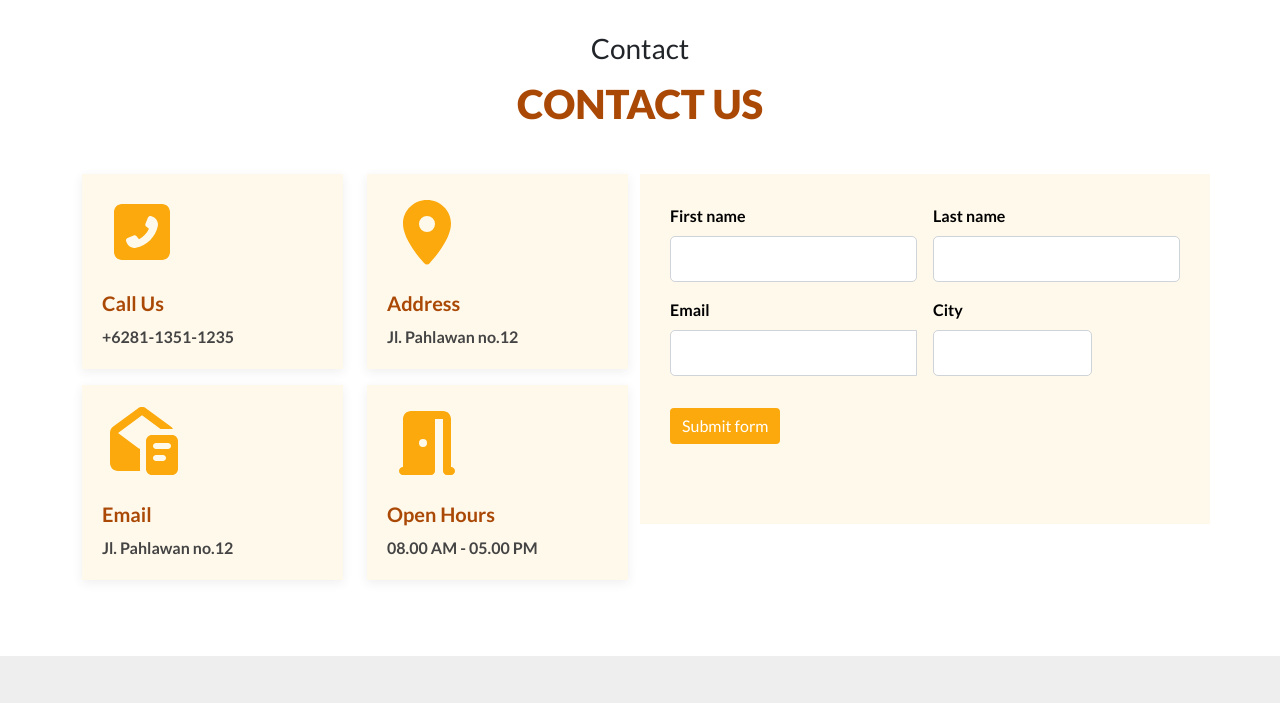
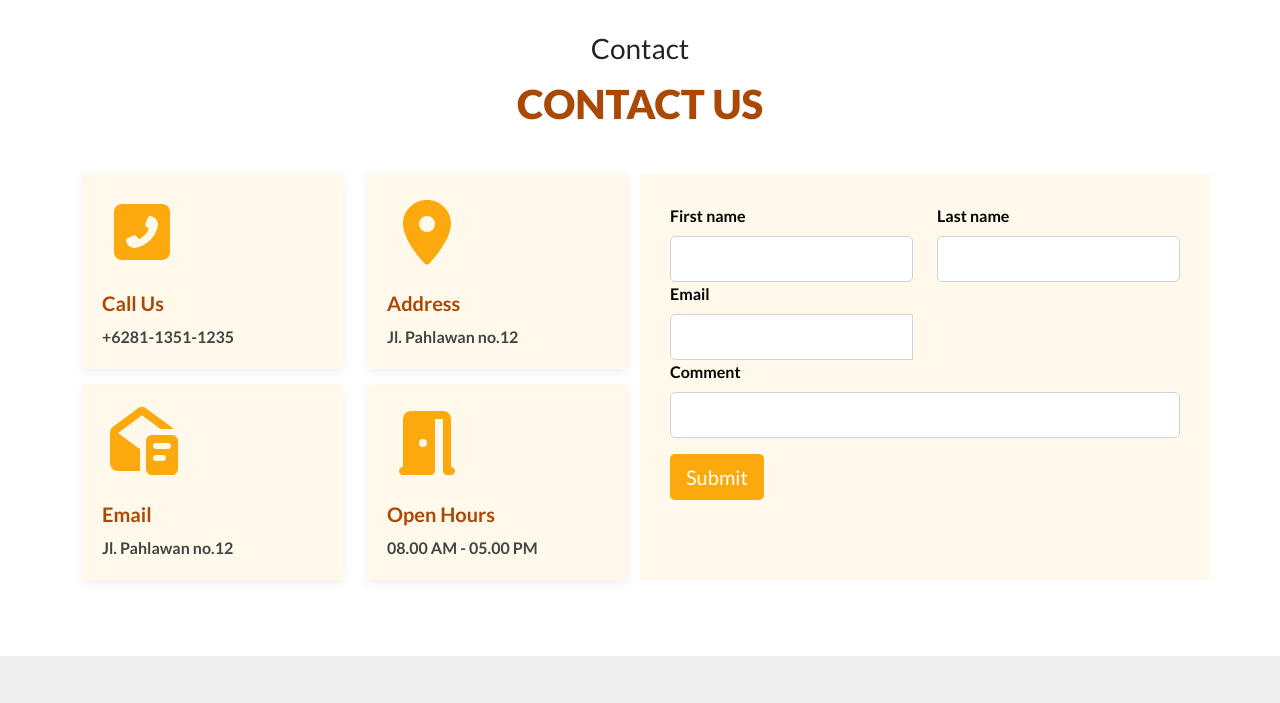
Before and after one commit to anggakurnia2911/companyprofile, a plain HTML site: page index.html in a window 1280 px wide. Shown: the part 2073-2776 px from the top of the page. Drawn offline with nearby package versions, Linux system fonts and the light colour scheme.

Commit message:
form css dikit

```diff
--- a/index.html
+++ b/index.html
@@ -209,7 +209,7 @@
                 </div>
                 <div class="col-lg-6 form-regis">
 
-                    <form class="row g-3 needs-validation" novalidate>
+                    <form class="row  needs-validation" novalidate>
                         <div class="col-md-6">
                             <label for="validationCustom01" class="form-label">First name</label>
                             <input type="text" class="form-control" id="validationCustom01" required>
@@ -243,20 +243,20 @@
                                 </div>
                             </div>
                         </div>
-                        <div class="col-md-4">
-                            <label for="validationCustom03" class="form-label">City</label>
+                        <div class="col-md-12">
+                            <label for="validationCustom03" class="form-label">Comment</label>
                             <input type="text" class="form-control" id="validationCustom03" required>
                             <div class="invalid-feedback">
-                                Please provide a valid city.
+                                Please Fill your comment
                             </div>
                             <div class="valid-feedback">
-                                City Confirmed.
+                                Appreciated
                             </div>
                         </div>
 
 
-                        <div class="col-12">
-                            <button class="btn btn-primary" type="submit">Submit form</button>
+                        <div class="col-12 ">
+                            <button class="btn btn-lg" type="submit">Submit</button>
                         </div>
                     </form>
                 </div>
```
